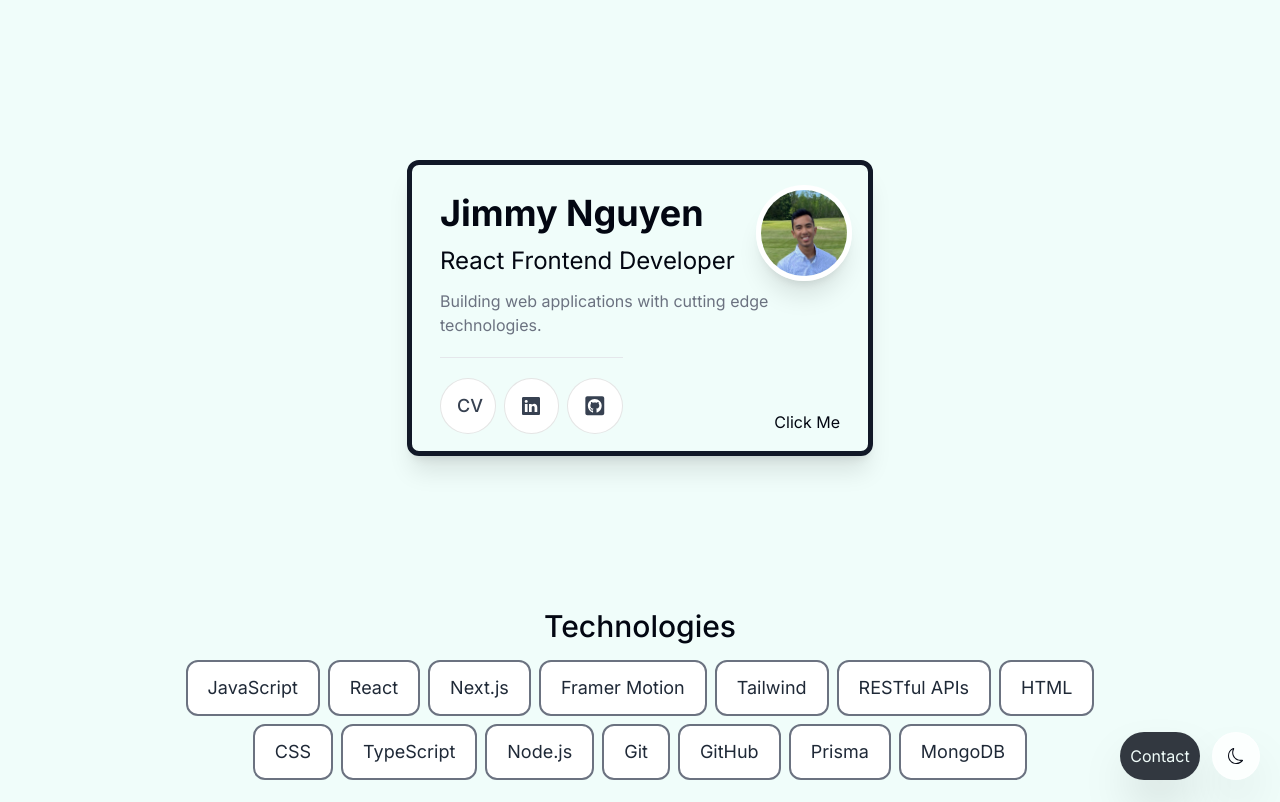
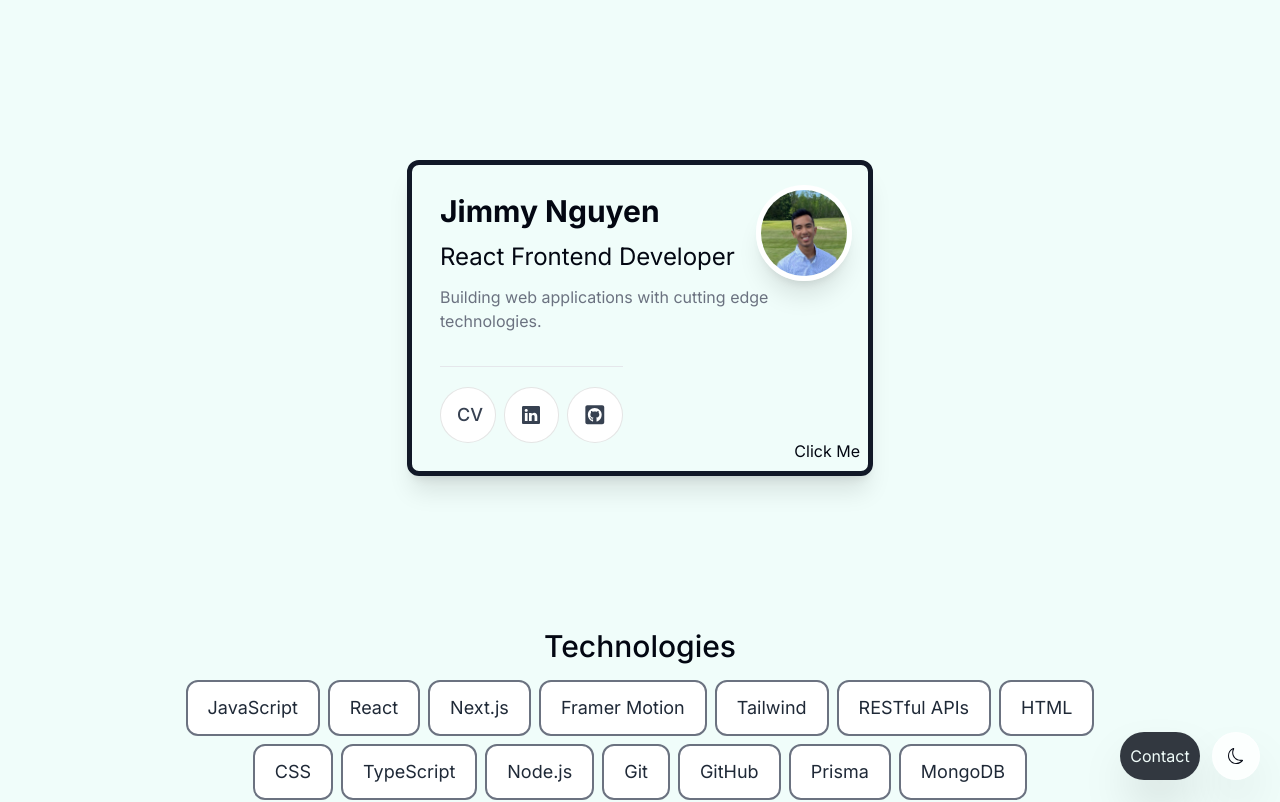
Before and after one commit to NguyenVBRC/next-portfolio, a Next.js app: page / in a window 1280 px wide. Shown: the top 802 px of the page. Built offline with nearby package versions, Linux system fonts and the light colour scheme; no server answers.

Commit message:
FrontCard: Removed Logic and Made Text Smaller

```diff
--- a/components/content/businessCard/FrontCard.tsx
+++ b/components/content/businessCard/FrontCard.tsx
@@ -1,33 +1,21 @@
-"use client";
-
-import React, { useState, useEffect } from "react";
+import React from "react";
 import Image from "next/image";
 import { motion } from "framer-motion";
 
 import SocialsBtn from "../../buttons/SocialsBtn";
 
 const FrontCard = () => {
-  const [animateHeight, setAnimateHeight] = useState("230px");
-
-  useEffect(() => {
-    if (window.innerWidth < 405) {
-      setAnimateHeight("300px");
-    } else {
-      setAnimateHeight("230px");
-    }
-
-    console.log(window.innerWidth);
-  }, [window.innerWidth]);
-
   return (
     <motion.div
-      className="w-[95%] sm:w-[400px]"
+      className="flex flex-col justify-between w-[95%] sm:w-[400px]"
       initial={{ opacity: 0, height: "580px" }}
-      animate={{ opacity: 1, y: 0, height: animateHeight }}
+      animate={{ opacity: 1, y: 0, height: "250px" }}
       transition={{ delay: 0.25 }}
     >
-      <h1 className="font-bold text-4xl">Jimmy Nguyen</h1>
-      <p className="text-xl my-3 sm:text-2xl">React Frontend Developer</p>
+      <div>
+        {" "}
+        <h1 className="font-bold text-3xl">Jimmy Nguyen</h1>
+        <p className="text-lg my-3 sm:text-2xl">React Frontend Developer</p>
         <p className="text-gray-500">
           Building web applications with cutting edge technologies.
         </p>
@@ -40,9 +28,10 @@ const FrontCard = () => {
           priority={true}
           className="h-24 w-24 rounded-full object-cover border-[0.35rem] border-white shadow-xl absolute right-4 top-5 hidden xl:block"
         />
+      </div>
       <div className="flex justify-between items-end">
         <SocialsBtn />
-        <p>Click Me</p>
+        <p className="absolute bottom-2 right-2">Click Me</p>
       </div>
     </motion.div>
   );
```
Lines whose indentation alone changed are shown as unchanged.
